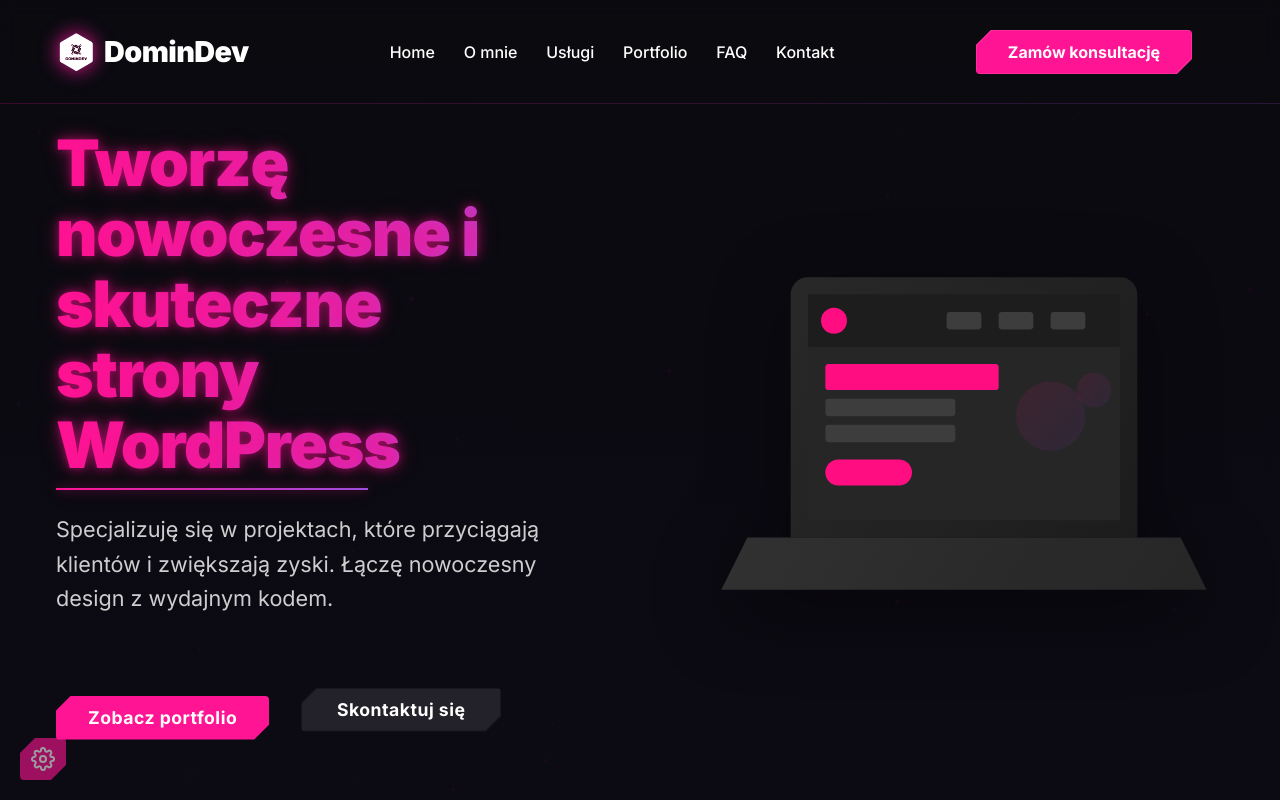
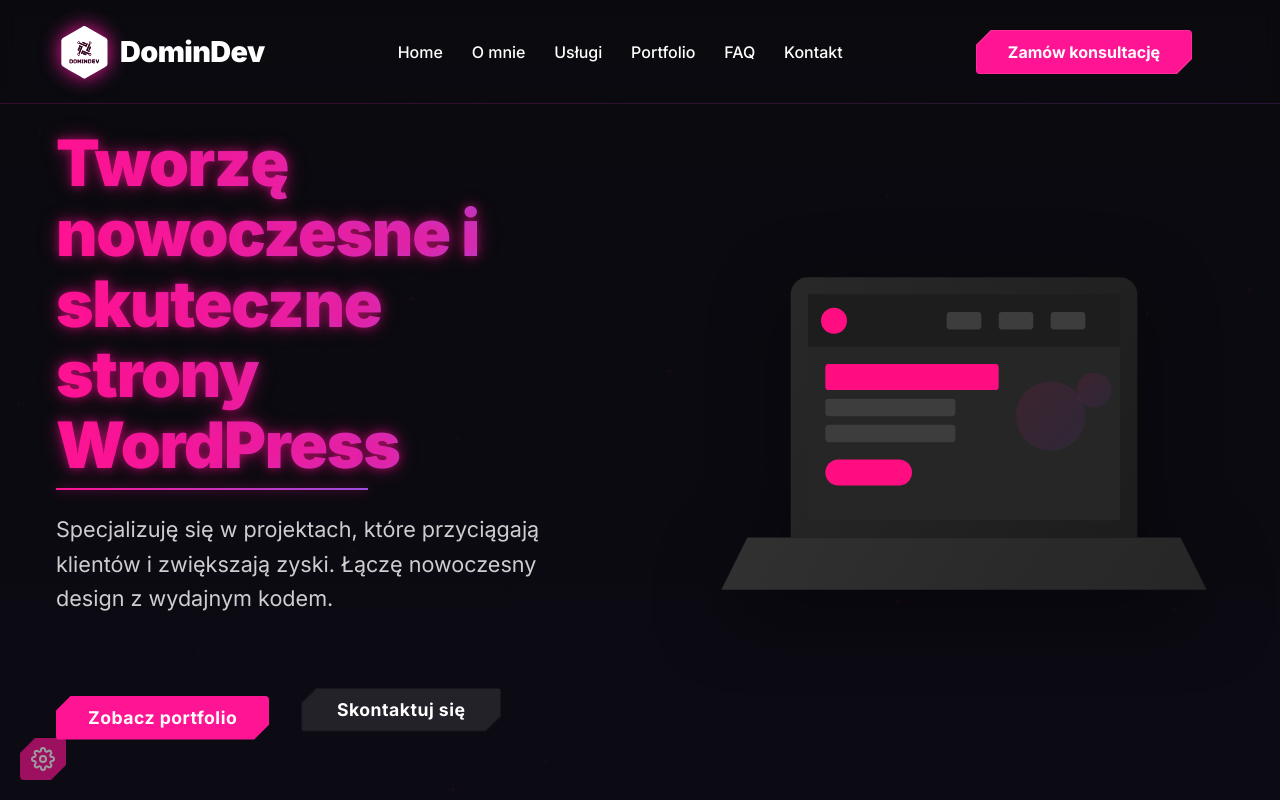
Before and after one commit to Domin737/domindev-website-02, a React (Vite) app: page / in a window 1280 px wide. Shown: the top 800 px of the page. Built offline with nearby package versions, Linux system fonts and the light colour scheme.

Commit message:
Update Logo

```diff
--- a/src/components/layout/Header.scss
+++ b/src/components/layout/Header.scss
@@ -54,7 +54,7 @@
     filter: brightness(1.1);
 
     &-img {
-      height: 40px;
+      height: 56px;
       width: auto;
       transition: $transition-hover;
       filter: brightness(1.2);
@@ -63,11 +63,11 @@
       filter: drop-shadow(0 0 10px var(--color-primary));
 
       @media (max-width: $breakpoint-md) {
-        height: 32px;
+        height: 48px;
       }
 
       @media (max-width: $breakpoint-sm) {
-        height: 28px;
+        height: 44px;
       }
     }
 
```
